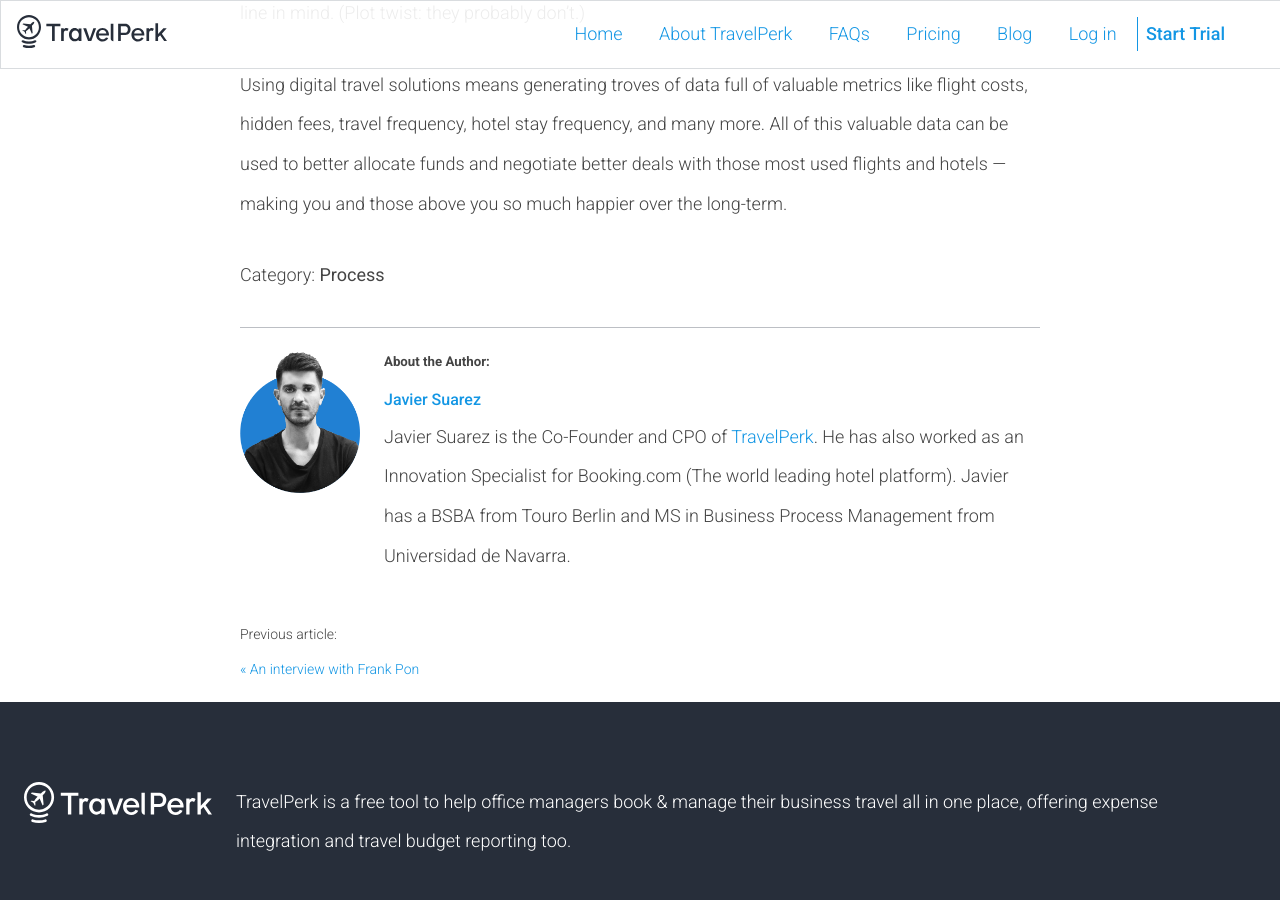
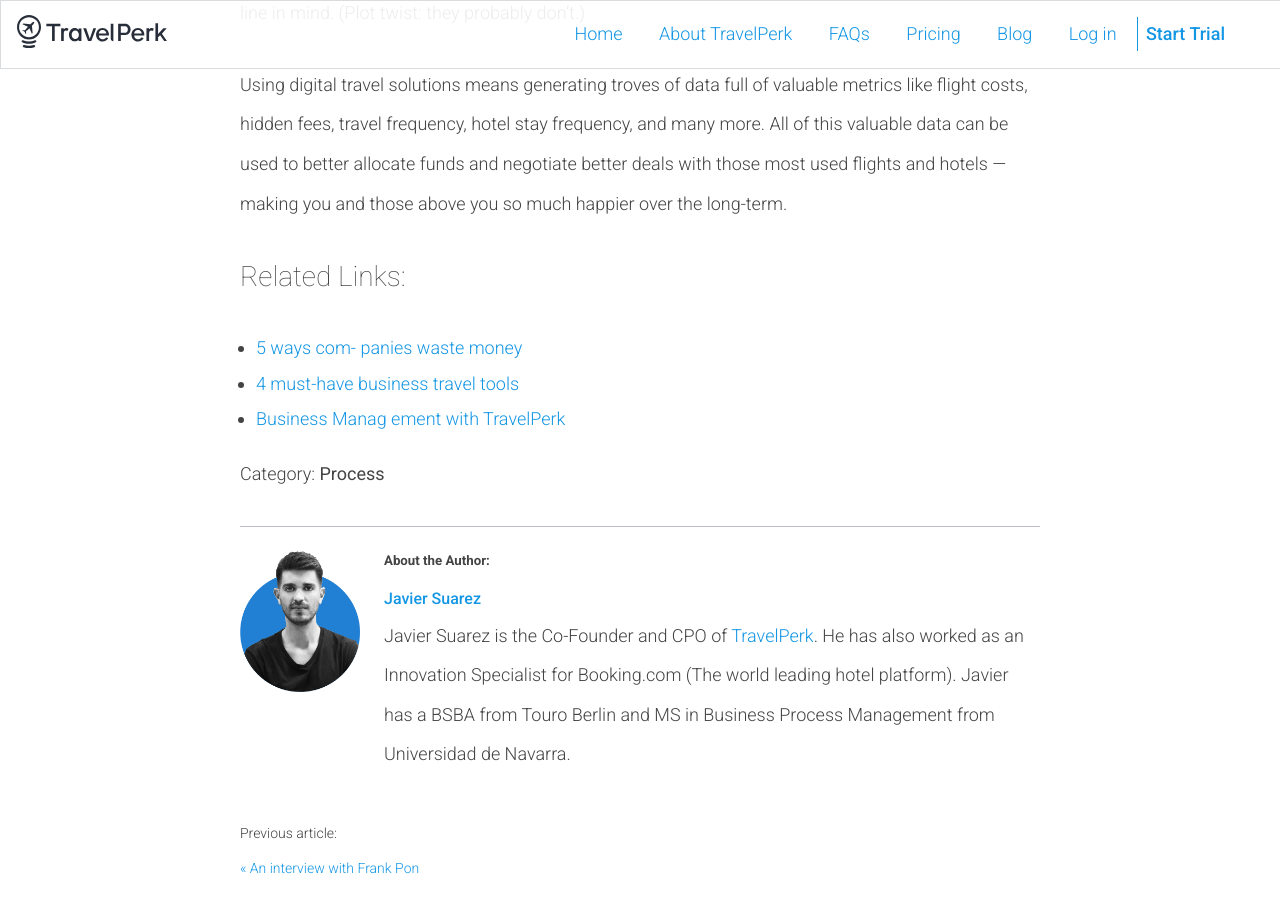
Before and after one commit to northswiss/jekyll-boilerplate, a Jekyll site: the page built from _posts/2016-05-02-4-benefits-to-using-a-travel-management-tool.md, in a window 1280 px wide and 900 px high, scrolled down 3002 px. Built offline with Jekyll 4.4.1, drawn with Linux system fonts in a browser that asks for light colours; nearby versions of some CDN libraries.

Commit message:
Updated 2016-05-02-4-benefits-to-using-a-travel-management-tool.md

```diff
--- a/_posts/2016-05-02-4-benefits-to-using-a-travel-management-tool.md
+++ b/_posts/2016-05-02-4-benefits-to-using-a-travel-management-tool.md
@@ -39,3 +39,9 @@
 Putting everything into the hands of a corporate travel agent only serves to take it out of yours, depriving you of valuable data that can serve to improve your processes over time. Without it, you’re left groping in the dark, hoping the corporate travel company you’re dealing with truly has your bottom line in mind. (Plot twist: they probably don’t.)
 
 Using digital travel solutions means generating troves of data full of valuable metrics like flight costs, hidden fees, travel frequency, hotel stay frequency, and many more. All of this valuable data can be used to better allocate funds and negotiate better deals with those most used flights and hotels — making you and those above you so much happier over the long-term.
+
+### Related Links:
+- [5 ways com- panies waste money](http://travelperk.com/blog/business-travel-5-ways-companies-waste-money/)
+- [4 must-have business travel tools](http://travelperk.com/blog/four-must-have-business-travel-tools-for-office-managers/)
+- [Business Manag
+ement with TravelPerk](http://travelperk.com)
```
Also changed, not shown: other parts of _posts/2016-05-02-4-benefits-to-using-a-travel-management-tool.md (+3 -3 lines).
